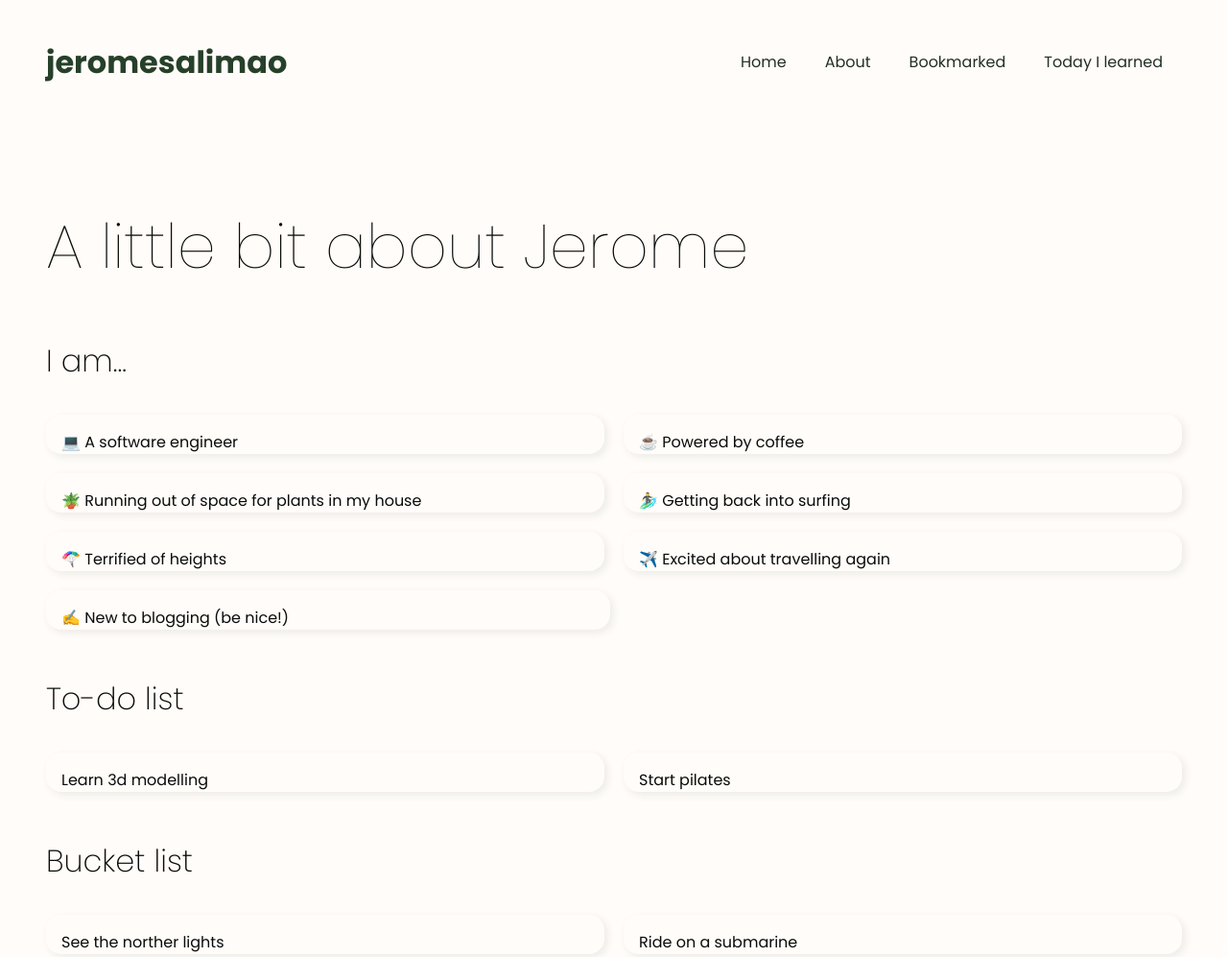
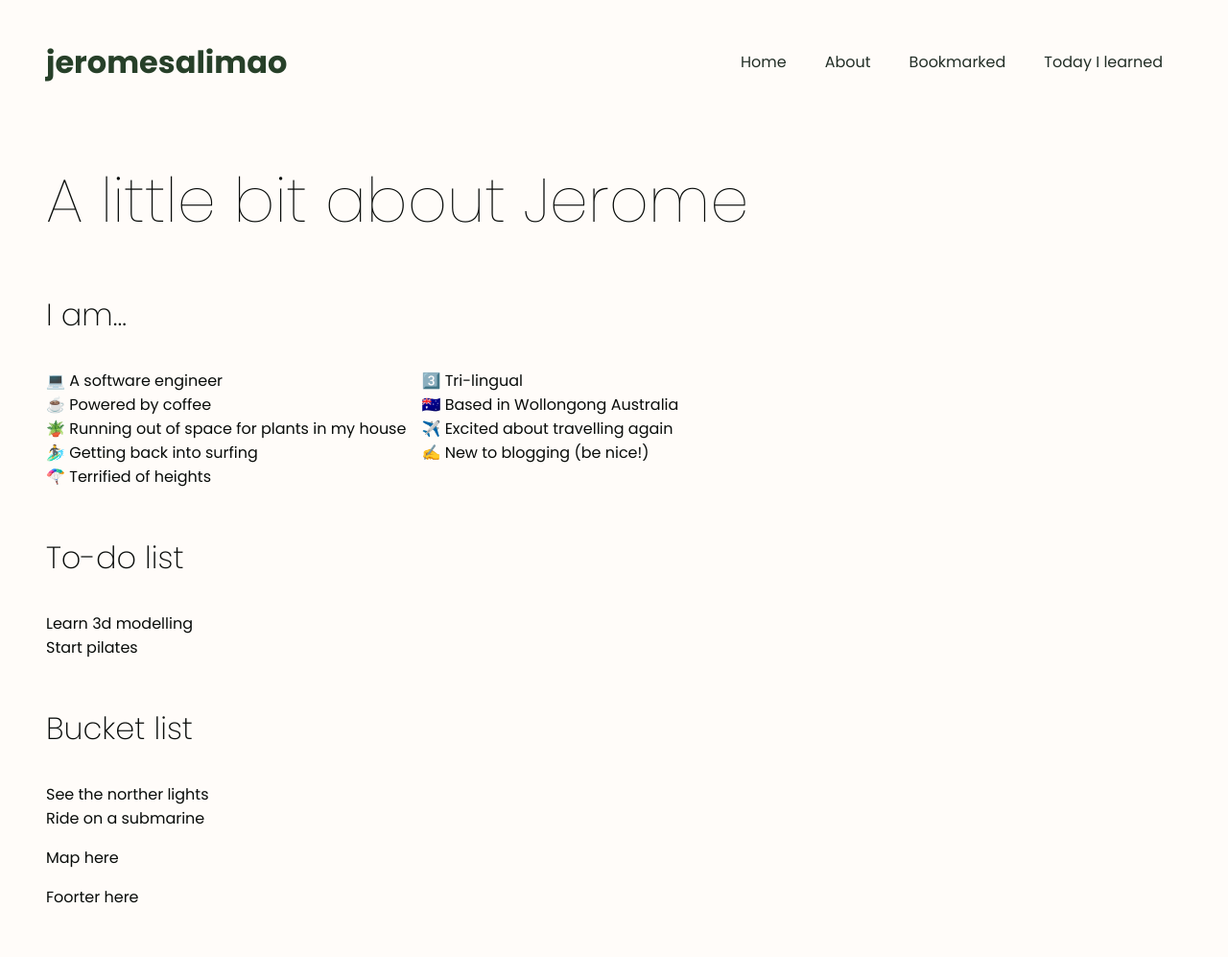
Before and after one commit to jeromey/blog, an Eleventy site: page about.html in a window 1280 px wide. Shown: the top 997 px of the page at 96% size. Built offline with nearby package versions, Linux system fonts and the light colour scheme; Eleventy itself is replaced by a stand-in of ours; files that its build step writes are made by us from their sources.

Commit message:
removed list style about

```diff
--- /dev/null
+++ b/_includes/about.njk
@@ -0,0 +1,35 @@
+<!DOCTYPE html>
+<html lang="en">
+  <head>
+    <meta charset="UTF-8">
+    <meta name="viewport" content="width=device-width, initial-scale=1.0">
+    <title>jeromesalimao.com {{ title }}
+      {{ description }}</title>
+    <link rel="preconnect" href="https://fonts.googleapis.com">
+    <link rel="preconnect" href="https://fonts.gstatic.com" crossorigin>
+    <link
+      href="https://fonts.googleapis.com/css2?family=Poppins:ital,wght@0,100;0,200;0,300;0,400;0,500;0,600;0,700;1,300&display=swap"
+      rel="stylesheet">
+    <link rel="stylesheet" href="{{ '/styles/global.css' | url }}"/>
+    <link rel="stylesheet" href="{{ '/styles/about.css' | url }}"/>
+  </head>
+  <body>
+    <header>
+      <a href="/"><h1>jeromesalimao</h1></a>
+      <nav>
+        <ul>
+          <li><a href="/">Home</a></li>
+          <li><a href="/about/">About</a></li>
+          <li><a href="#">Bookmarked</a></li>
+          <li><a href="#">Today I learned</a></li>
+        </ul>
+      </nav>
+    </header>
+    <main>
+      {{ content | safe }}
+    </main>
+    <footer>
+      Foorter here
+    </footer>
+  </body>
+</html>
--- a/package.json
+++ b/package.json
@@ -5,7 +5,7 @@
   "scripts": {
     "clean": "rm -rf ./_site",
     "build": "env NODE_ENV=production npm run clean && npx eleventy --pathprefix 'blog' --formats=html,njk,css,png,gif",
-    "start": "eleventy --serve --watch"
+    "start": "eleventy --serve --watch   --formats=html,njk,css,png,gif"
   },
   "author": "",
   "license": "ISC",
--- /dev/null
+++ b/styles/about.css
@@ -0,0 +1,8 @@
+.about-lists {
+    display: flex;
+    gap: 16px;
+}
+
+main li {
+    list-style: none;
+}
```
Also changed, not shown: about.html, 1 other file.
